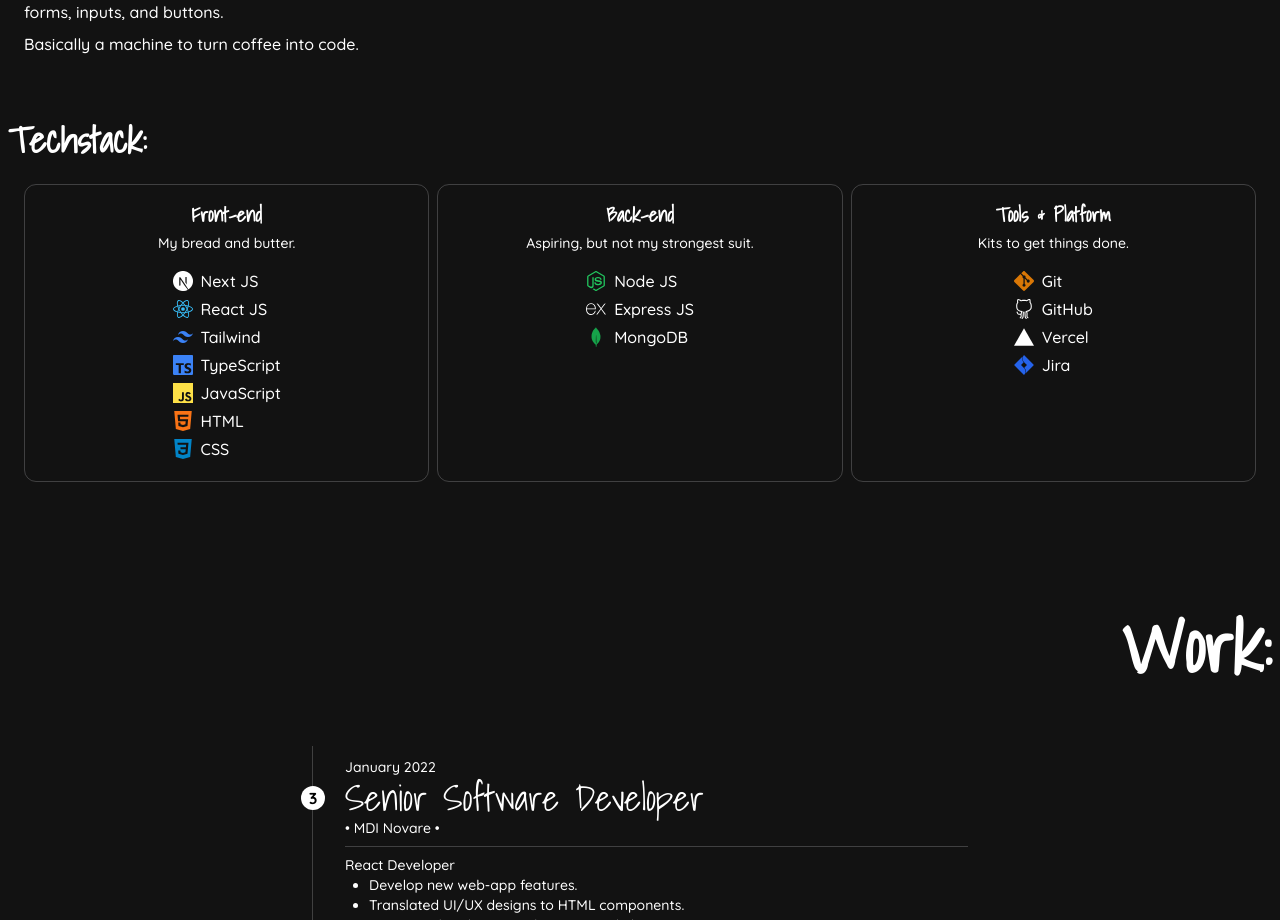
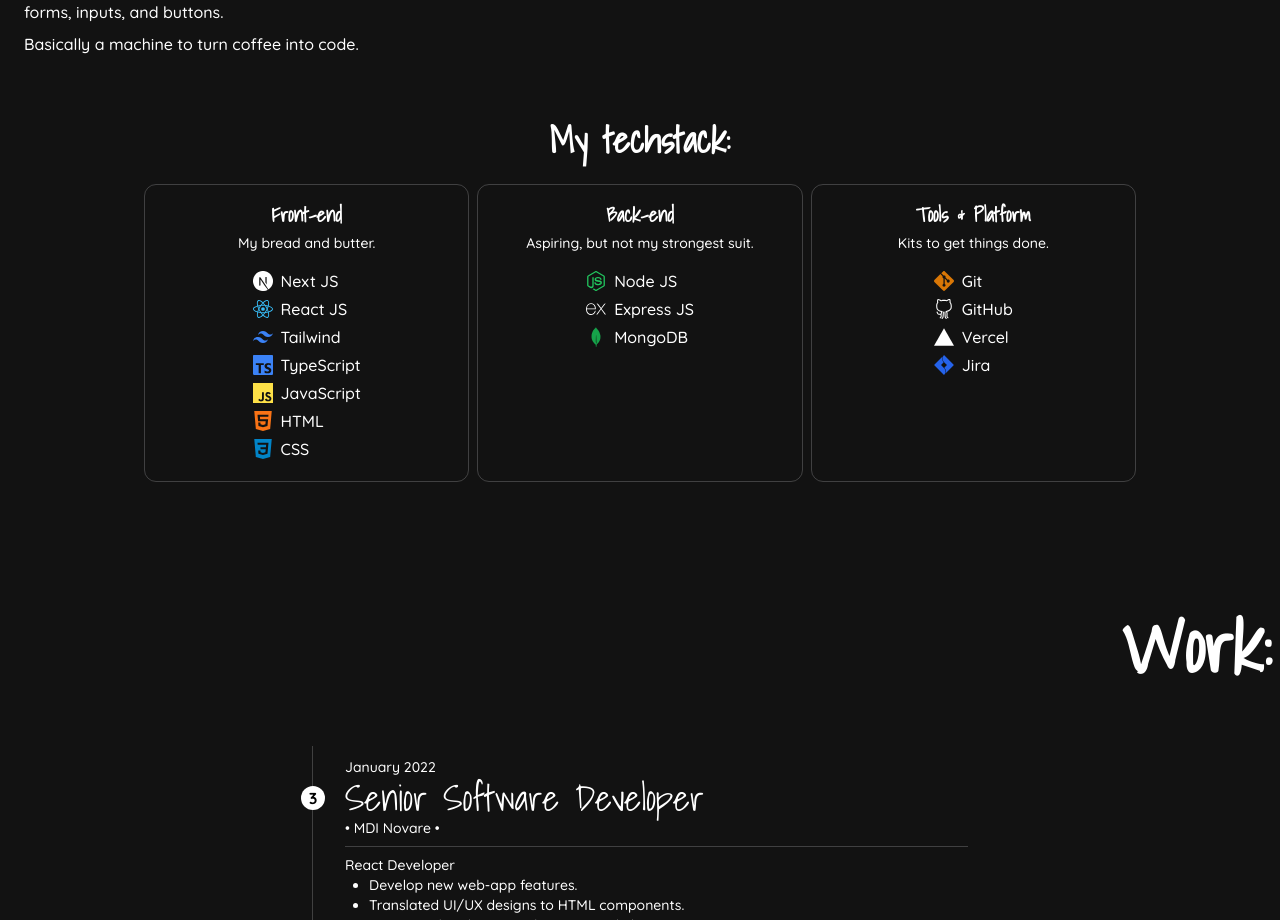
Before and after one commit to levi-ren/portfolio, a Next.js app: page / in a window 1280 px wide. Shown: the part 1422-2342 px from the top of the page. Built offline with nearby package versions, Linux system fonts and the light colour scheme.

Commit message:
Updated layout

```diff
--- a/src/components/tech-stack.tsx
+++ b/src/components/tech-stack.tsx
@@ -25,8 +25,11 @@
       id="tech-stack"
       className="pt-16 px-2 overflow-hidden space-y-2"
     >
-      <p className="text-4xl font-bold font-mono">Techstack:</p>
-      <div className="grid grid-cols-1 sm:grid-cols-2 gap-2 md:grid-cols-3 p-4">
+      <p className="text-4xl font-bold font-mono text-center">My techstack:</p>
+      <Container
+        maxWidth="lg"
+        className="grid grid-cols-1 sm:grid-cols-2 gap-2 md:grid-cols-3 p-4"
+      >
         <article className="flex-1 p-4 border dark:border-slate-50/20 border-zinc-400 rounded-xl text-center sm:col-span-2 md:col-span-1">
           <p className="font-mono text-xl font-semibold">Front-end</p>
           <p className="text-sm pb-4 pt-1">My bread and butter.</p>
@@ -95,7 +98,7 @@
             </li>
           </ul>
         </article>
-      </div>
+      </Container>
     </Container>
   );
 }
```
